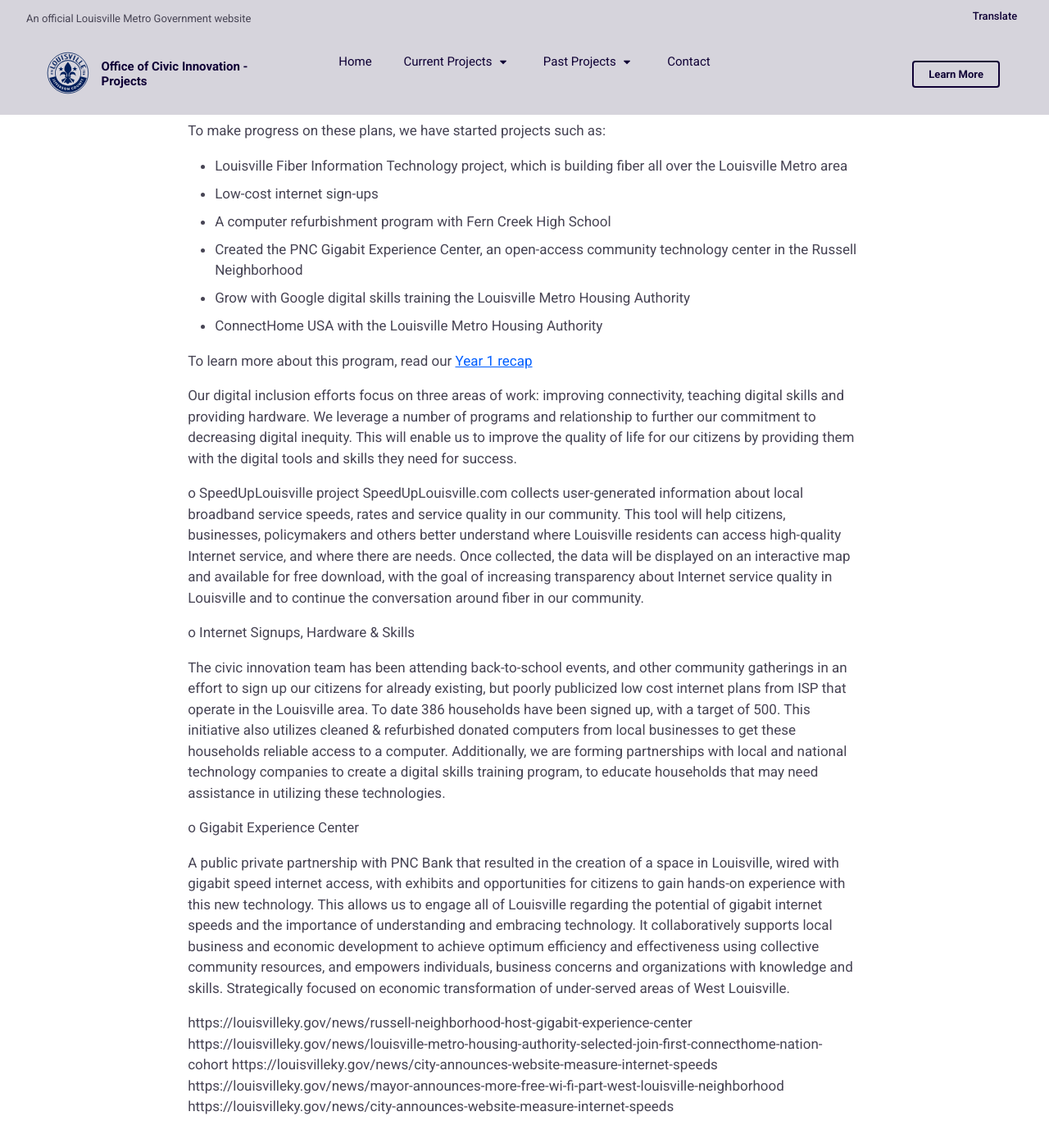
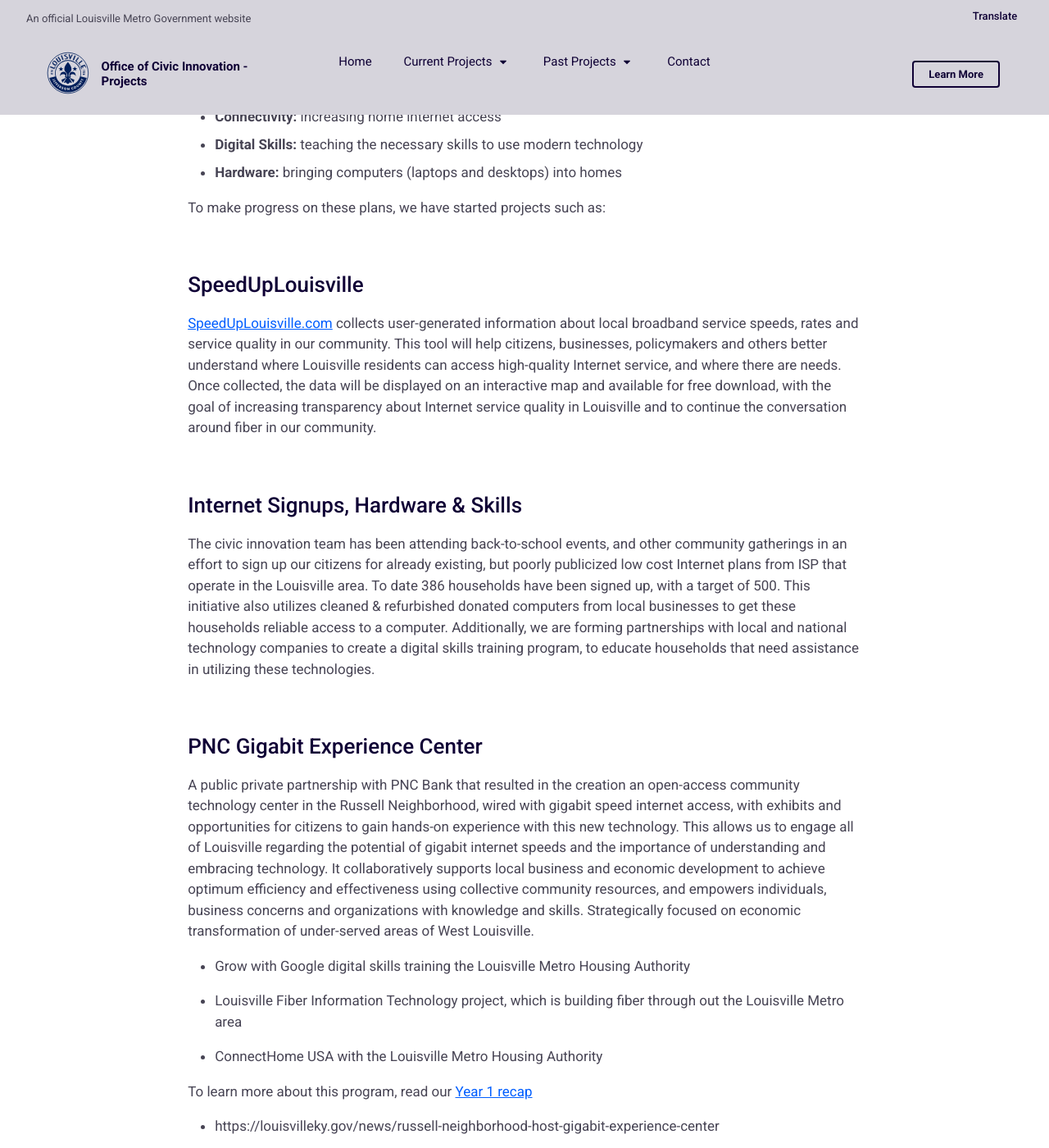
Before and after one commit to louisvillemetro-innovation/OPI2-Projects, a Jekyll site: the page built from _projects/digital-inclusion.md, in a window 1280 px wide and 1400 px high, scrolled down 577 px. Shown: the whole window at 82% size. Built offline with Jekyll 4.4.1, drawn with Linux system fonts in a browser that asks for light colours; some of the changed text lies outside the part shown.

Commit message:
Merged digital inclusion content

```diff
--- a/_projects/digital-inclusion.md
+++ b/_projects/digital-inclusion.md
@@ -10,40 +10,39 @@
 active: true
 layout: full-page
 ---
-Today, participation in society relies on the ability to access and use the internet effectively.Whether applying for a job, doing homework, or starting a business, all our residents need digital skills, tools, and connectivity to fully participate in modern society. These factors are increasingly becoming the choke points that prevent thousands of our citizens from adapting to and accessing the benefits of a knowledge-driven, innovative economy.
+Today, participation in society relies on the ability to access and use the Internet. Whether applying for a job, doing homework, or starting a business, all of our residents need digital skills, tools, and connectivity to fully participate and engage in modern society. These factors are increasingly becoming the choke points that prevent thousands of our citizens from engaging and accessing the benefits of a knowledge-driven, innovative economy.
 
-To promote digital inclusion in Louisville, Louisville Metro Government and over 10 partnering agencies, including the Louisville Metro Housing Authority, KentuckianaWorks and Louisville Free Public Library, have been working diligently to increase the equity of access to the internet and technology across the city. In May 2017, we released Louisville’s [Digital Inclusion Plan](https://digitalinclusion.louisvilleky.gov), a blueprint for substantially decreasing the digital divide in Louisville.
+To promote digital inclusion in Louisville, Louisville Metro Government and over 10 partnering agencies, including the Louisville Metro Housing Authority, KentuckianaWorks and Louisville Free Public Library, have been working diligently to increase the equity of access to the Internet and technology across the city. In May 2017, we released Louisville’s [Digital Inclusion Plan](https://digitalinclusion.louisvilleky.gov), a blueprint for decreasing the digital divide in Louisville.
 
-This plan focuses on the following three [focus areas](http://digitalinclusion.louisvilleky.gov/our-focus-areas):
+Our digital inclusion efforts focus on three areas of work: improving connectivity, teaching digital skills and providing hardware. We leverage programs and relationships to further our commitment to decreasing digital inequity. This will enable us to improve the quality of life for our citizens by providing them with the digital tools and skills they need for success.
+
+Read more about the three [focus areas](http://digitalinclusion.louisvilleky.gov/our-focus-areas):
 
 * **Connectivity:** increasing home internet access
 * **Digital Skills:** teaching the necessary skills to use modern technology
 * **Hardware:** bringing computers (laptops and desktops) into homes
 
 To make progress on these plans, we have started projects such as:
-* Louisville Fiber Information Technology project, which is building fiber all over the Louisville Metro area
-* Low-cost internet sign-ups
-* A computer refurbishment program with Fern Creek High School
-* Created the PNC Gigabit Experience Center, an open-access community technology center in the Russell Neighborhood
+
+### SpeedUpLouisville
+[SpeedUpLouisville.com](http://www.speedUplouisville.com) collects user-generated information about local broadband service speeds, rates and service quality in our community. This tool will help citizens, businesses, policymakers and others better understand where Louisville residents can access high-quality Internet service, and where there are needs. Once collected, the data will be displayed on an interactive map and available for free download, with the goal of increasing transparency about Internet service quality in Louisville and to continue the conversation around fiber in our community.
+
+### Internet Signups, Hardware & Skills
+The civic innovation team has been attending back-to-school events, and other community gatherings in an effort to sign up our citizens for already existing, but poorly publicized low cost Internet plans from ISP that operate in the Louisville area. To date 386 households have been signed up, with a target of 500. This initiative also utilizes cleaned & refurbished donated computers from local businesses to get these households reliable access to a computer. Additionally, we are forming partnerships with local and national technology companies to create a digital skills training program, to educate households that need assistance in utilizing these technologies.
+
+### PNC Gigabit Experience Center
+A public private partnership with PNC Bank that resulted in the creation an open-access community technology center in the Russell Neighborhood, wired with gigabit speed internet access, with exhibits and opportunities for citizens to gain hands-on experience with this new technology. This allows us to engage all of Louisville regarding the potential of gigabit internet speeds and the importance of understanding and embracing technology. It collaboratively supports local business and economic development to achieve optimum efficiency and effectiveness using collective community resources, and empowers individuals, business concerns and organizations with knowledge and skills. Strategically focused on economic transformation of under-served areas of West Louisville.
+
 * Grow with Google digital skills training the Louisville Metro Housing Authority
+
+* Louisville Fiber Information Technology project, which is building fiber through out the Louisville Metro area
+
 * ConnectHome USA with the Louisville Metro Housing Authority
 
 To learn more about this program, read our [Year 1 recap](https://medium.com/louisville-metro-opi2/digital-inclusion-impact-year-1-recap-b082131731f9)
 
-Our digital inclusion efforts focus on three areas of work: improving connectivity, teaching digital skills and providing hardware. We leverage a number of programs and relationship to further our commitment to decreasing digital inequity. This will enable us to improve the quality of life for our citizens by providing them with the digital tools and skills they need for success.
-
-o SpeedUpLouisville project SpeedUpLouisville.com collects user-generated information about local broadband service speeds, rates and service quality in our community. This tool will help citizens, businesses, policymakers and others better understand where Louisville residents can access high-quality Internet service, and where there are needs. Once collected, the data will be displayed on an interactive map and available for free download, with the goal of increasing transparency about Internet service quality in Louisville and to continue the conversation around fiber in our community.
-
-o Internet Signups, Hardware & Skills
-
-The civic innovation team has been attending back-to-school events, and other community gatherings in an effort to sign up our citizens for already existing, but poorly publicized low cost internet plans from ISP that operate in the Louisville area. To date 386 households have been signed up, with a target of 500. This initiative also utilizes cleaned & refurbished donated computers from local businesses to get these households reliable access to a computer. Additionally, we are forming partnerships with local and national technology companies to create a digital skills training program, to educate households that may need assistance in utilizing these technologies.
-
-o Gigabit Experience Center
-
-A public private partnership with PNC Bank that resulted in the creation of a space in Louisville, wired with gigabit speed internet access, with exhibits and opportunities for citizens to gain hands-on experience with this new technology. This allows us to engage all of Louisville regarding the potential of gigabit internet speeds and the importance of understanding and embracing technology. It collaboratively supports local business and economic development to achieve optimum efficiency and effectiveness using collective community resources, and empowers individuals, business concerns and organizations with knowledge and skills. Strategically focused on economic transformation of under-served areas of West Louisville.
-
-https://louisvilleky.gov/news/russell-neighborhood-host-gigabit-experience-center
-https://louisvilleky.gov/news/louisville-metro-housing-authority-selected-join-first-connecthome-nation-cohort
-https://louisvilleky.gov/news/city-announces-website-measure-internet-speeds
-https://louisvilleky.gov/news/mayor-announces-more-free-wi-fi-part-west-louisville-neighborhood
-https://louisvilleky.gov/news/city-announces-website-measure-internet-speeds
+- https://louisvilleky.gov/news/russell-neighborhood-host-gigabit-experience-center
+- https://louisvilleky.gov/news/louisville-metro-housing-authority-selected-join-first-connecthome-nation-cohort
+- https://louisvilleky.gov/news/city-announces-website-measure-internet-speeds
+- https://louisvilleky.gov/news/mayor-announces-more-free-wi-fi-part-west-louisville-neighborhood
+- https://louisvilleky.gov/news/city-announces-website-measure-internet-speeds
```
